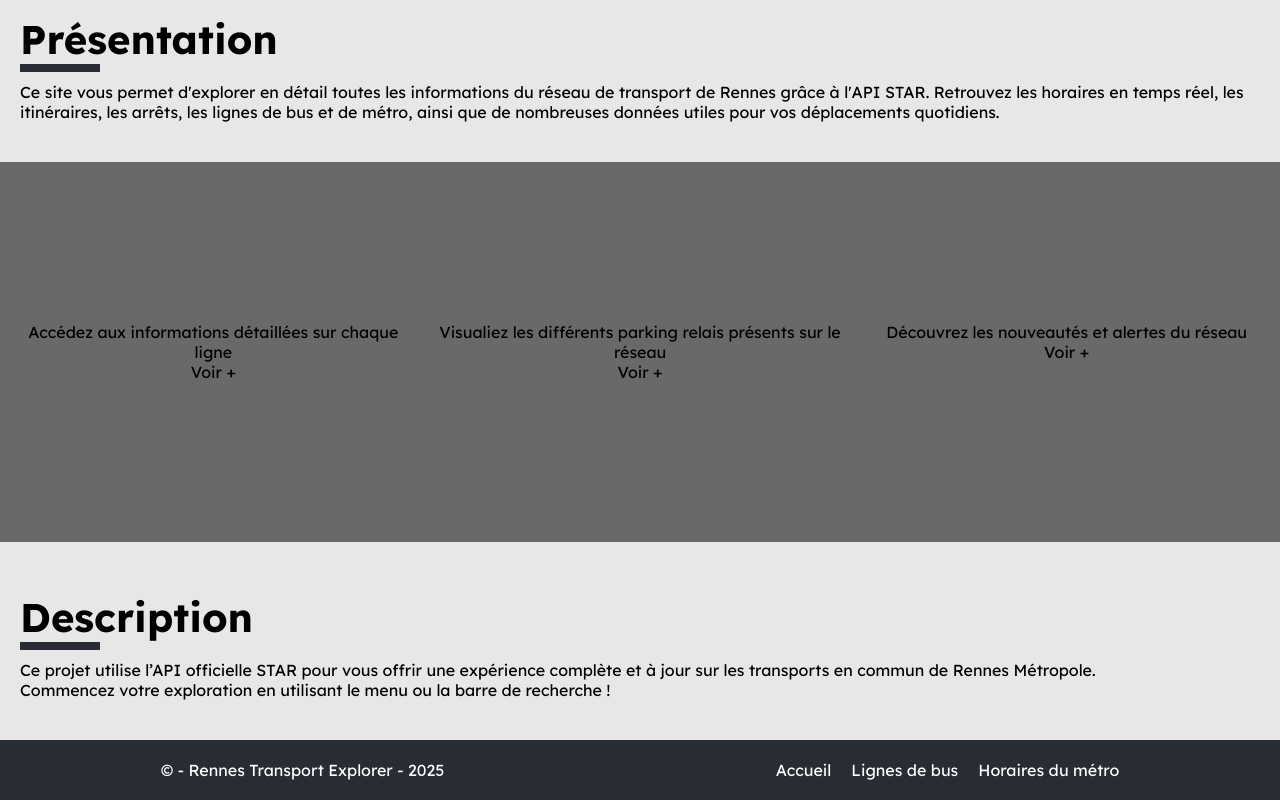
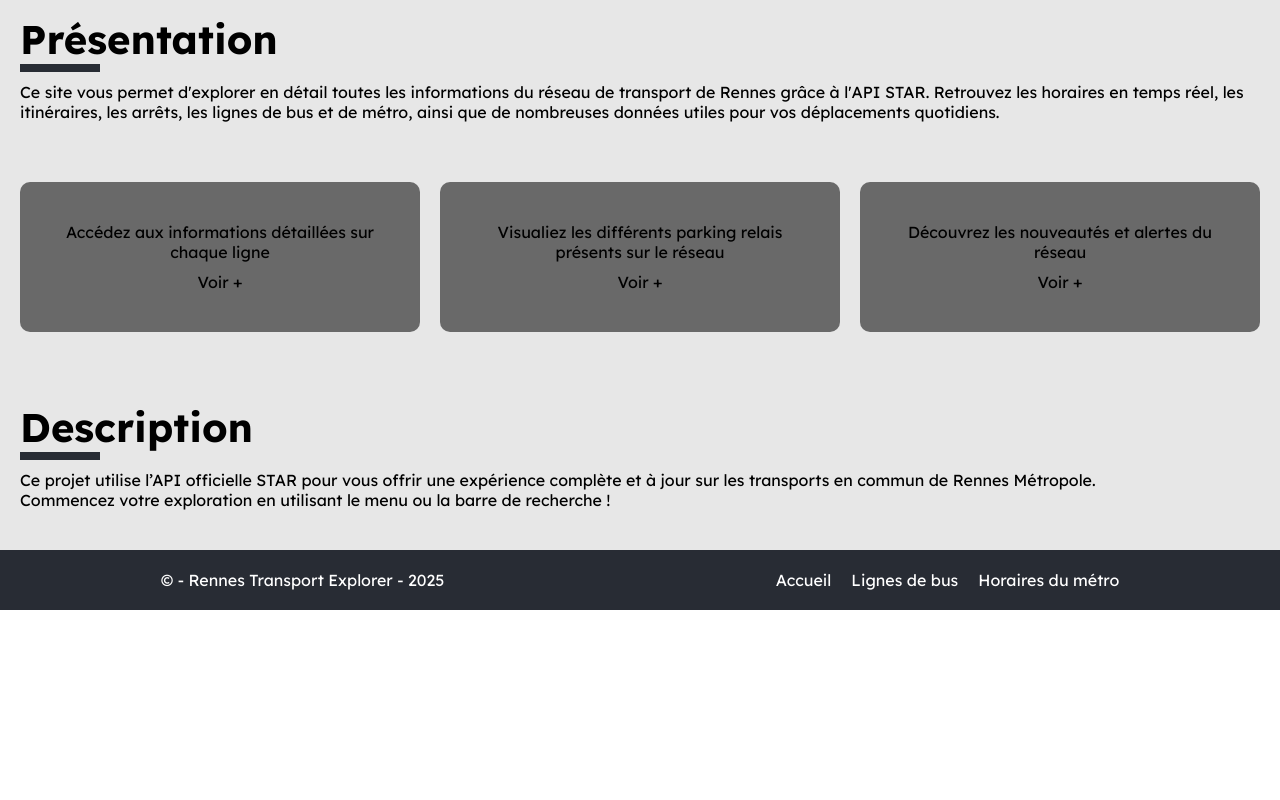
Before and after one commit to Singuila01/start_api_react, a React (Create React App) app: page / in a window 1280 px wide. Shown: the part 836-1636 px from the top of the page. After the commit the page ends 1446 px from the top, so only its background shows below. Built offline with nearby package versions, Linux system fonts and the light colour scheme; a web font is replaced by a local one.

Commit message:
Modif styles css

```diff
--- a/src/styles.css
+++ b/src/styles.css
@@ -92,7 +92,7 @@ header.header .content_other {
     margin: 20px auto;
 }
 
-.container .presentation, .container .description{
+.container .presentation, .container .description, .container .list ul{
     max-width: 1280px;
     width: 100%;
     margin: 0 auto;
@@ -119,20 +119,29 @@ header.header .content_other {
 .container .list ul{
     display: grid;
     grid-template-columns: repeat(3, minmax(200px, 1fr));
+    gap: 20px;
     margin: 0 auto;
-    padding: 40px 0;
     box-sizing: border-box;
     list-style: none;
     text-align: center;
-    background: #696969;
 }
 .container .list ul li{
-    padding: 120px 10px;
+    display: flex;
+    flex-flow: column nowrap;
+    justify-content: center;
+    gap: 10px;
+    align-items: center;
     border-radius: 10px;
     box-sizing: border-box;
     overflow: hidden;
+    background: #696969;
+    padding: 40px;
 }
-.container .list a{
+.container .list ul li a{
+    align-items: end;
+    width: 100%;
+    max-width: max-content;
+    text-align: right;
     height: 100%;
     text-decoration: none;
     color: #000;
```
